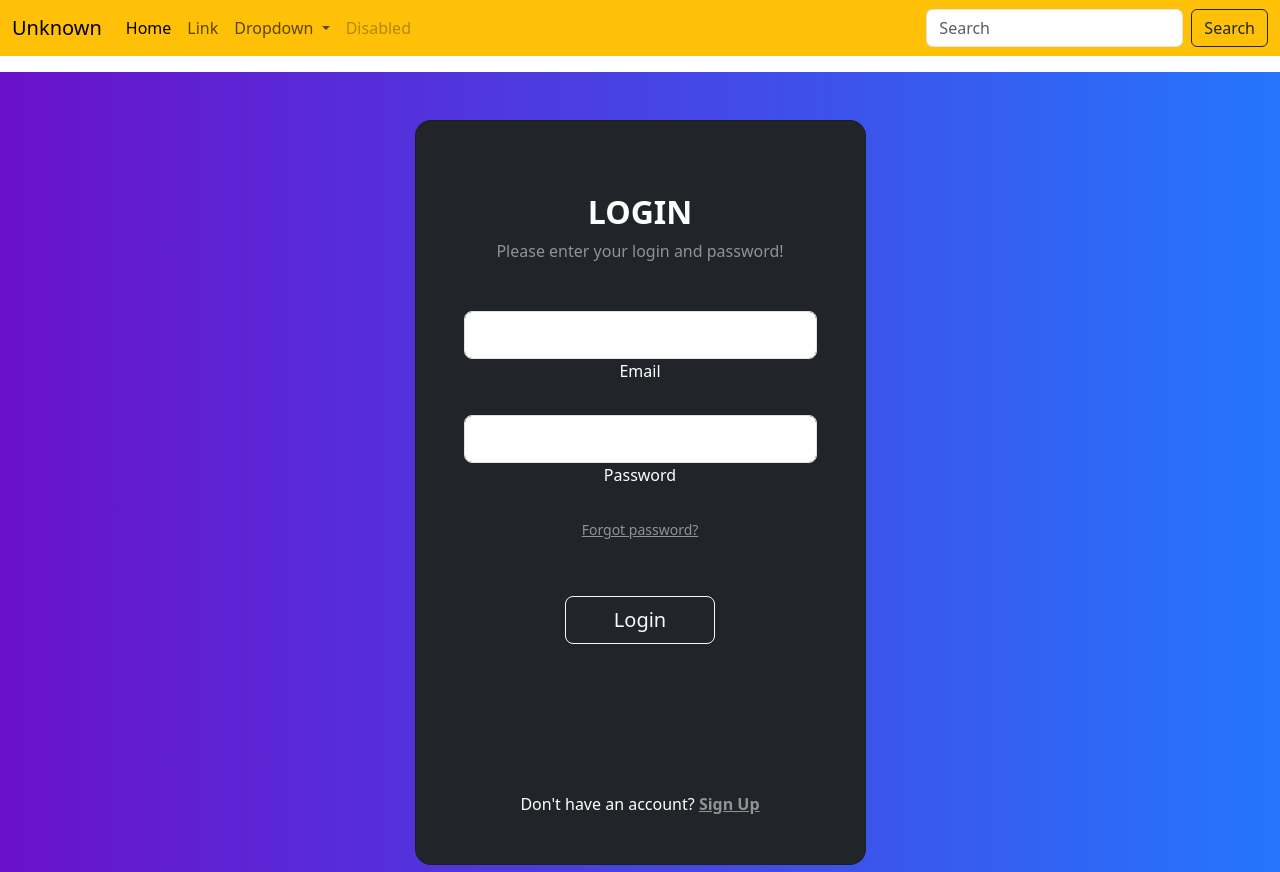
After one commit to WeiDe9862/Project, a Flask app: page /login in a window 1280 px wide. The commit adds this page. Run offline with Flask 3, Linux system fonts and the light colour scheme.

Commit message:
新增登入Login畫面

```diff
--- a/app.py
+++ b/app.py
@@ -9,6 +9,10 @@ def hello_world():
 @app.route("/index")
 def index():
     return render_template('index.html')
+
+@app.route("/login")
+def login():
+    return render_template('login.html')
 
 @app.route("/name/<name>")
 def name(name):
--- a/templates/layout.html
+++ b/templates/layout.html
@@ -4,9 +4,11 @@
 <head>
     <meta charset="utf-8">
     <meta name="viewport" content="width=device-width, initial-scale=1">
-    <title>41141211's Website</title>
+    <title>{% block title %}{% endblock title %}</title>
     <link href="https://cdn.jsdelivr.net/npm/bootstrap@5.3.0-alpha1/dist/css/bootstrap.min.css" rel="stylesheet"
         integrity="sha384-GLhlTQ8iRABdZLl6O3oVMWSktQOp6b7In1Zl3/Jr59b6EGGoI1aFkw7cmDA6j6gD" crossorigin="anonymous">
+
+    {% block header %}{% endblock header %}
 </head>
 
 <body>
--- /dev/null
+++ b/templates/login.html
@@ -0,0 +1,66 @@
+{% extends "layout.html" %}
+
+{% block title %}{% endblock title %}
+
+{% block header %}
+<style>
+.gradient-custom {
+/* fallback for old browsers */
+background: #6a11cb;
+
+/* Chrome 10-25, Safari 5.1-6 */
+background: -webkit-linear-gradient(to right, rgba(106, 17, 203, 1), rgba(37, 117, 252, 1));
+
+/* W3C, IE 10+/ Edge, Firefox 16+, Chrome 26+, Opera 12+, Safari 7+ */
+background: linear-gradient(to right, rgba(106, 17, 203, 1), rgba(37, 117, 252, 1))
+}
+</style>
+{% endblock header %}
+
+{% block content %}
+<section class="vh-100 gradient-custom">
+    <div class="container py-5 h-100">
+      <div class="row d-flex justify-content-center align-items-center h-100">
+        <div class="col-12 col-md-8 col-lg-6 col-xl-5">
+          <div class="card bg-dark text-white" style="border-radius: 1rem;">
+            <div class="card-body p-5 text-center">
+
+              <div class="mb-md-5 mt-md-4 pb-5">
+
+                <h2 class="fw-bold mb-2 text-uppercase">Login</h2>
+                <p class="text-white-50 mb-5">Please enter your login and password!</p>
+
+                <div class="form-outline form-white mb-4">
+                  <input type="email" id="typeEmailX" class="form-control form-control-lg" />
+                  <label class="form-label" for="typeEmailX">Email</label>
+                </div>
+
+                <div class="form-outline form-white mb-4">
+                  <input type="password" id="typePasswordX" class="form-control form-control-lg" />
+                  <label class="form-label" for="typePasswordX">Password</label>
+                </div>
+
+                <p class="small mb-5 pb-lg-2"><a class="text-white-50" href="#!">Forgot password?</a></p>
+
+                <button class="btn btn-outline-light btn-lg px-5" type="submit">Login</button>
+
+                <div class="d-flex justify-content-center text-center mt-4 pt-1">
+                  <a href="#!" class="text-white"><i class="fab fa-facebook-f fa-lg"></i></a>
+                  <a href="#!" class="text-white"><i class="fab fa-twitter fa-lg mx-4 px-2"></i></a>
+                  <a href="#!" class="text-white"><i class="fab fa-google fa-lg"></i></a>
+                </div>
+
+              </div>
+
+              <div>
+                <p class="mb-0">Don't have an account? <a href="#!" class="text-white-50 fw-bold">Sign Up</a>
+                </p>
+              </div>
+
+            </div>
+          </div>
+        </div>
+      </div>
+    </div>
+  </section>
+{% endblock content %}
--- a/templates/page.html
+++ b/templates/page.html
@@ -1,2 +1,5 @@
+{% extends "layout.html" %}
+{% block content %}
 {{x}}
 {{dict1}}
+{% endblock content %}
```
